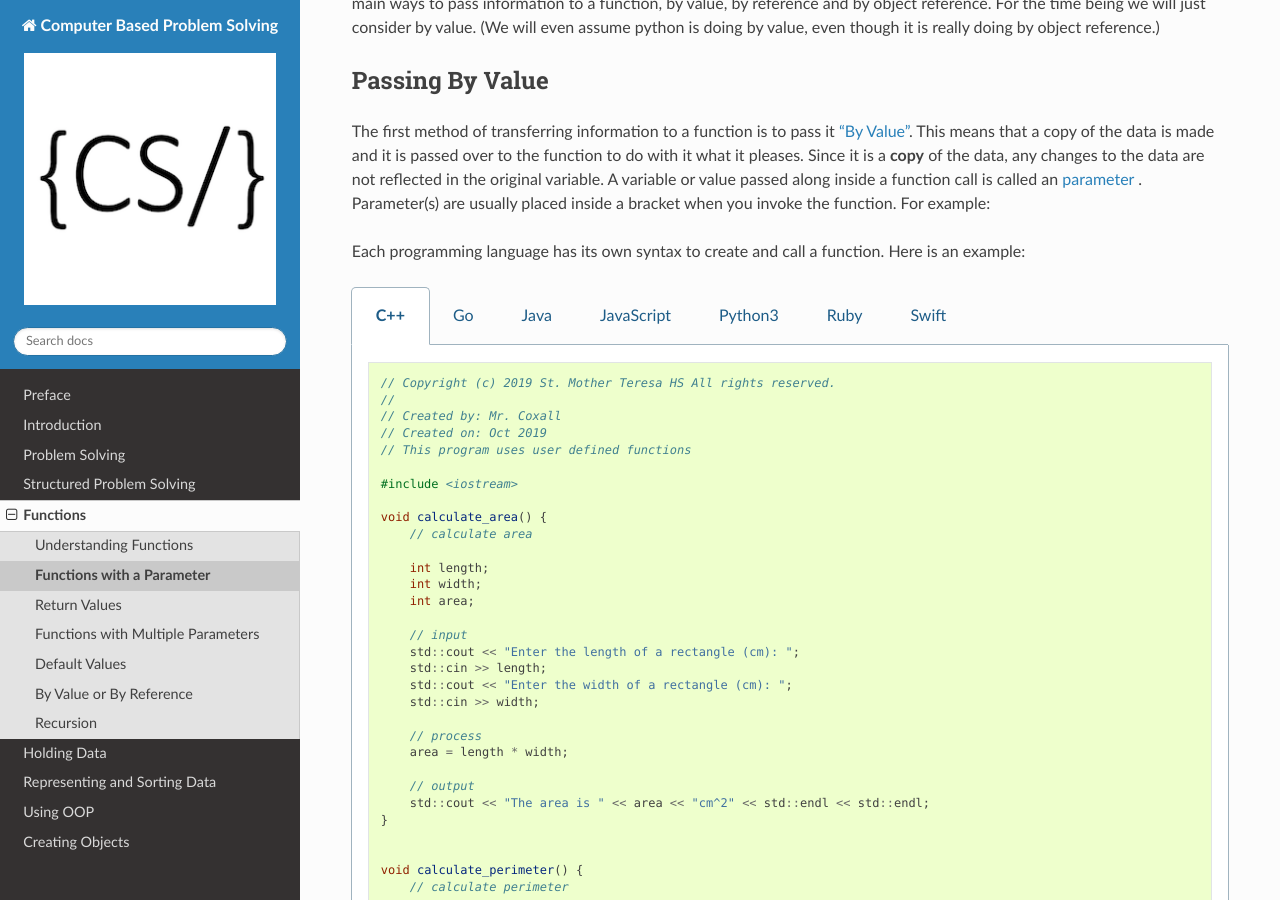
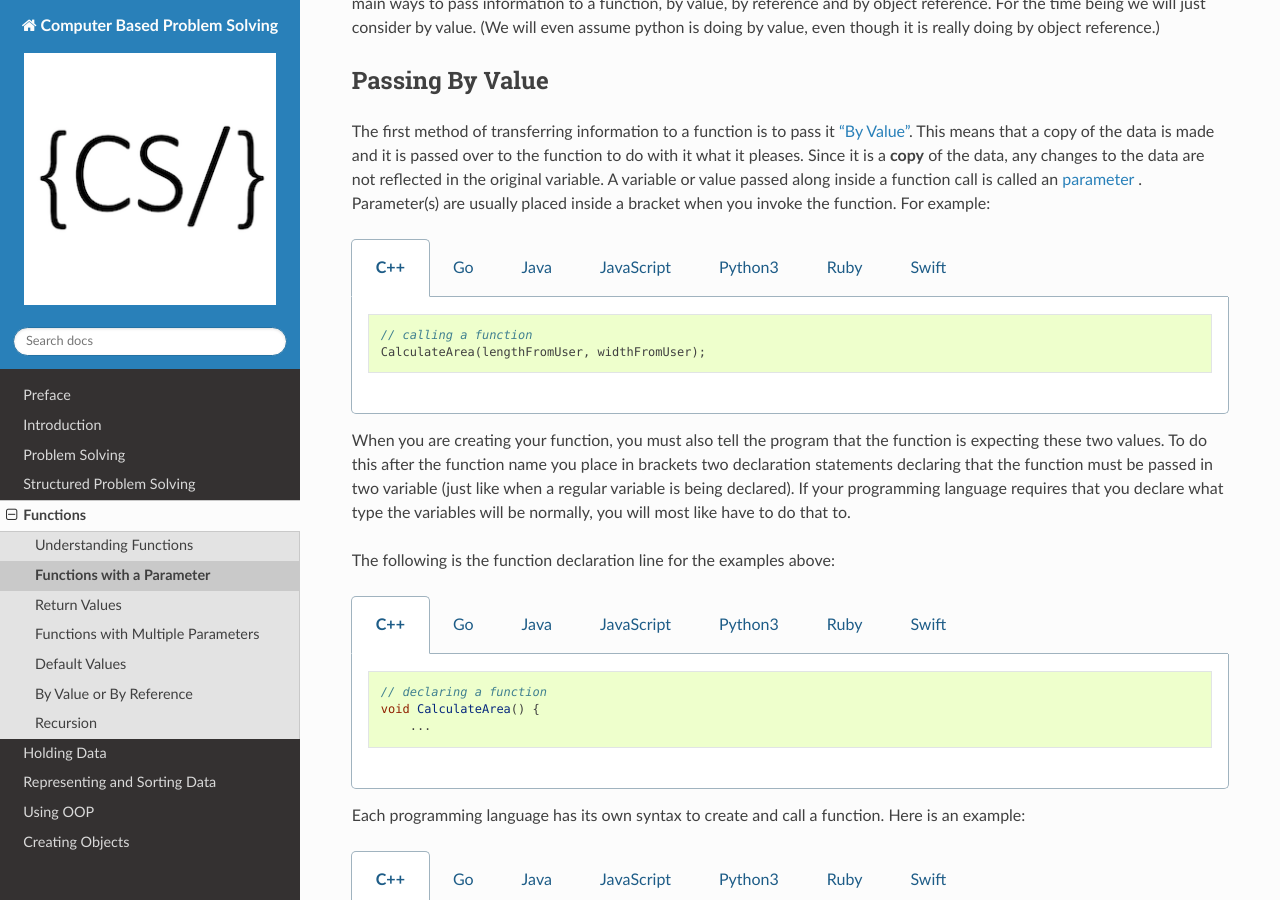
Before and after one commit to Mr-Coxall/Computer-Based-Problem-Solving, a Sphinx documentation site: the page built from docs/functions/functions-with-a-parameter.rst, in a window 1280 px wide and 900 px high, scrolled down 336 px. Built offline with Sphinx 7.4.7 and the Read the Docs theme 2.0.0, drawn with Linux system fonts in a browser that asks for light colours; pages that are not in the unit, such as notebooks, are missing from menus.

Commit message:
Update functions-with-a-parameter.rst

```diff
--- a/docs/functions/functions-with-a-parameter.rst
+++ b/docs/functions/functions-with-a-parameter.rst
@@ -10,11 +10,106 @@ Passing By Value
 
 The first method of transferring information to a function is to pass it `“By Value” <https://www.mathwarehouse.com/programming/passing-by-value-vs-by-reference-visual-explanation.php>`_. This means that a copy of the data is made and it is passed over to the function to do with it what it pleases. Since it is a **copy** of the data, any changes to the data are not reflected in the original variable. A variable or value passed along inside a function call is called an `parameter <https://en.wikipedia.org/wiki/Parameter_(computer_programming)>`_ . Parameter(s) are usually placed inside a bracket when you invoke the function. For example:
 
-.. code-block:: Python
-    calculate_area(length_from_user, width_from_user)
+.. tabs::
 
-.. code-block:: C++
-    CalculateArea(lengthFromUser, widthFromUser);
+  .. group-tab:: C++
+
+    .. code-block:: C++
+
+		// calling a function
+		CalculateArea(lengthFromUser, widthFromUser);
+
+  .. group-tab:: Go
+
+    .. code-block:: Go
+
+      // calling a function
+
+  .. group-tab:: Java
+
+    .. code-block:: Java
+
+      // calling a function
+
+  .. group-tab:: JavaScript
+
+    .. code-block:: JavaScript
+
+      // calling a function
+
+  .. group-tab:: Python3
+
+    .. code-block:: Python
+
+		# calling a function
+		calculate_area(length_from_user, width_from_user)
+
+  .. group-tab:: Ruby
+
+    .. code-block:: Ruby
+
+      // calling a function
+
+
+  .. group-tab:: Swift
+
+    .. code-block:: Swift
+
+      // calling a function
+
+
+When you are creating your function, you must also tell the program that the function is expecting these two values. To do this after the function name you place in brackets two declaration statements declaring that the function must be passed in two variable (just like when a regular variable is being declared). If your programming language requires that you declare what type the variables will be normally, you will most like have to do that to.
+
+The following is the function declaration line for the examples above:
+
+.. tabs::
+
+  .. group-tab:: C++
+
+    .. code-block:: C++
+
+		// declaring a function
+		void CalculateArea() {
+		    ...
+
+  .. group-tab:: Go
+
+    .. code-block:: Go
+
+      // declaring a function
+
+  .. group-tab:: Java
+
+    .. code-block:: Java
+
+      // declaring a function
+
+  .. group-tab:: JavaScript
+
+    .. code-block:: JavaScript
+
+      // declaring a function
+
+  .. group-tab:: Python3
+
+    .. code-block:: Python
+
+		# declaring a function
+		def calculate_area(length, width):
+		    ...
+
+  .. group-tab:: Ruby
+
+    .. code-block:: Ruby
+
+      // declaring a function
+
+
+  .. group-tab:: Swift
+
+    .. code-block:: Swift
+
+      // declaring a function
 
 
 Each programming language has its own syntax to create and call a function. Here is an example:
```
